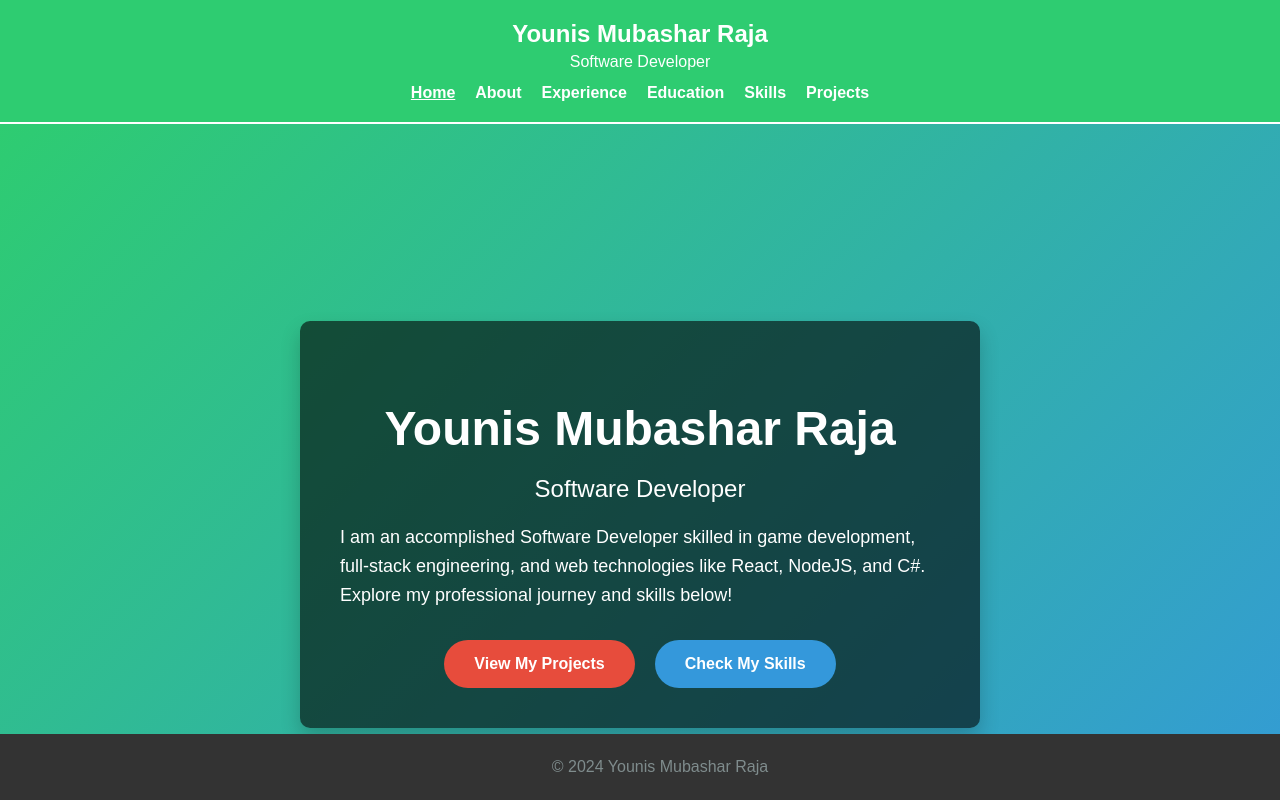
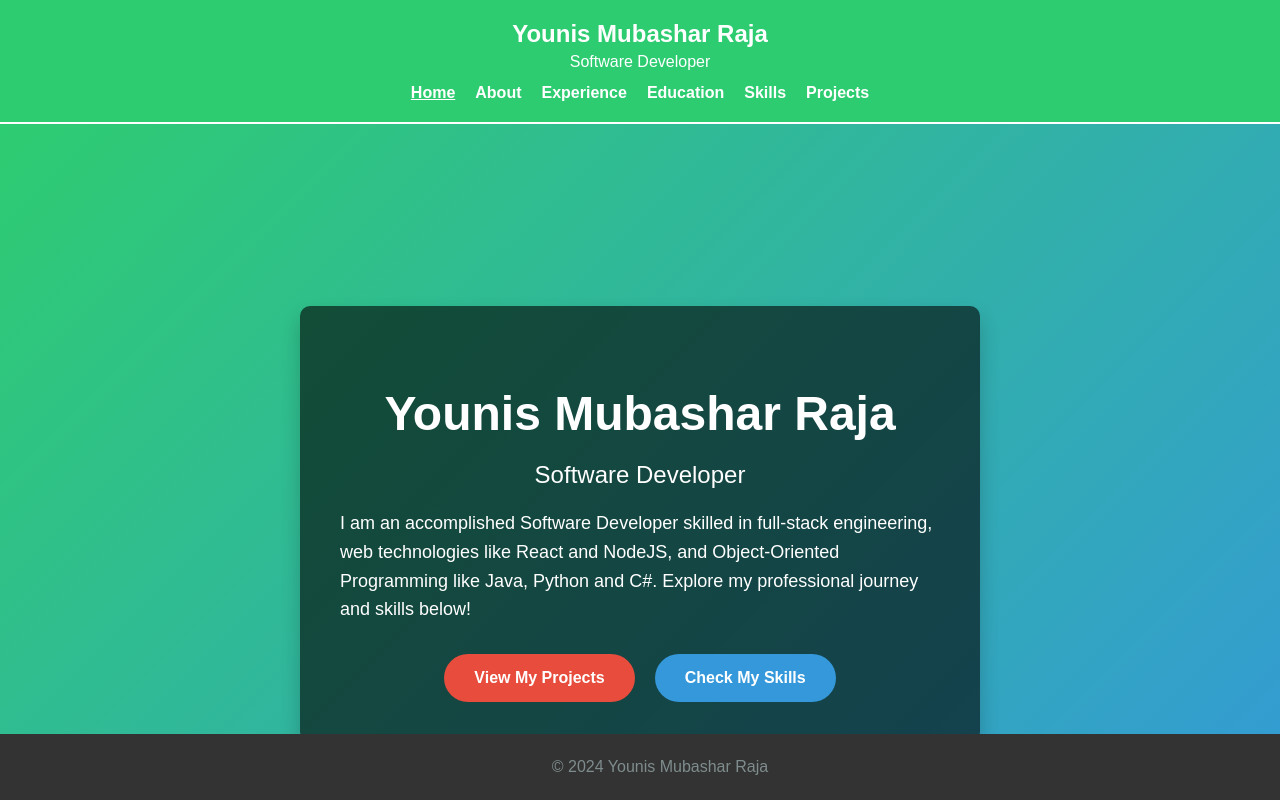
Before and after one commit to younisrajaApplications/portfolio-resume, a React (Create React App) app: page / in a window 1280 px wide. Shown: the top 800 px of the page. Built offline with nearby package versions, Linux system fonts and the light colour scheme.

Commit message:
Update profile summary

```diff
--- a/src/components/Home.js
+++ b/src/components/Home.js
@@ -8,8 +8,9 @@ function Home() {
         <h1>Younis Mubashar Raja</h1>
         <h2>Software Developer</h2>
         <p className='summary'>
-          I am an accomplished Software Developer skilled in game development, full-stack engineering, and
-          web technologies like React, NodeJS, and C#. Explore my professional journey and skills below!
+          I am an accomplished Software Developer skilled in full-stack engineering,
+          web technologies like React and NodeJS, and Object-Oriented Programming like Java,
+          Python and C#. Explore my professional journey and skills below!
         </p>
         <div className="cta-buttons">
           <NavLink to="/projects" className="cta-btn">View My Projects</NavLink>
```
